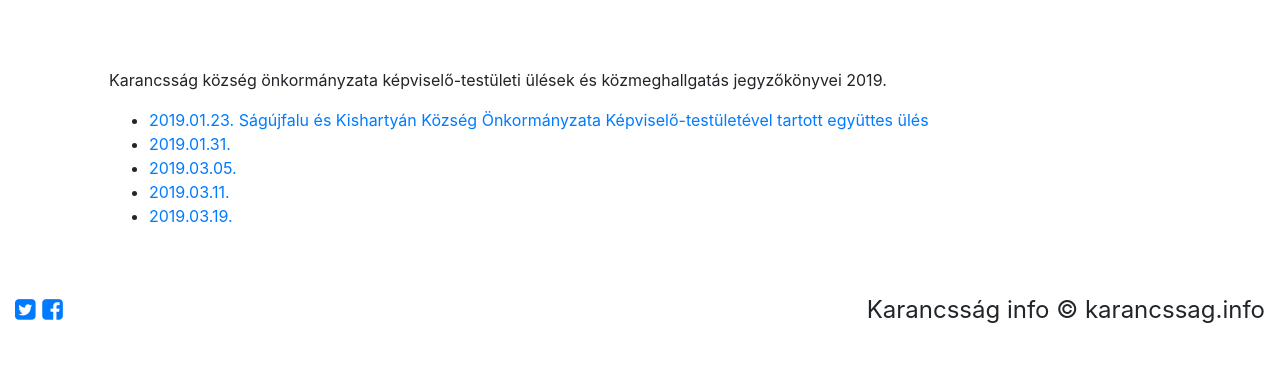
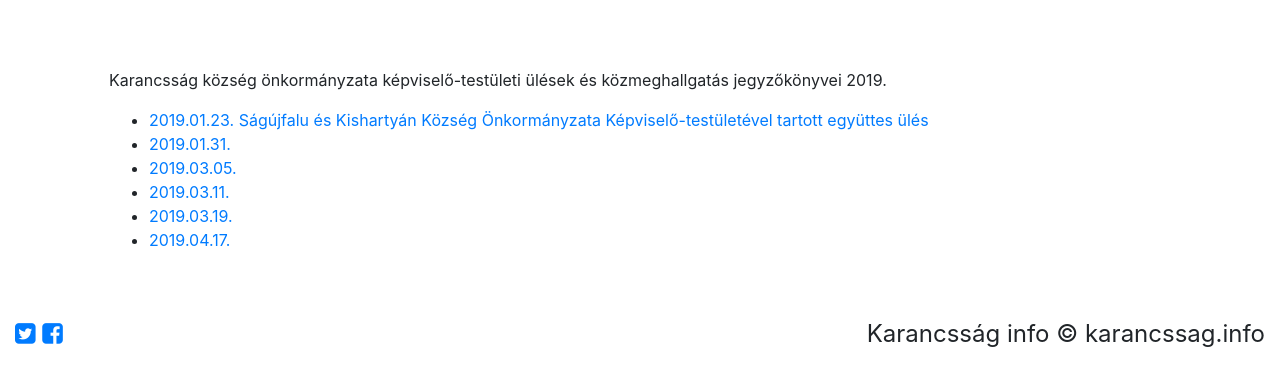
Before and after one commit to karancssag-info/karancssag.info, a Jekyll site: the page built from 2019.md, in a window 1280 px wide, cut to the strip 60-446 px from the top of the page. Built offline with Jekyll 4.4.1, drawn with Linux system fonts in a browser that asks for light colours; nearby versions of some CDN libraries; comment, search, counter and statistics services are not loaded.

Commit message:
2019.04.17 jkv

```diff
--- a/2019.md
+++ b/2019.md
@@ -13,6 +13,7 @@ Karancsság község önkormányzata képviselő-testületi ülések és közmeg
 + [2019.03.05.][3]{:target="_blank"}
 + [2019.03.11.][4]{:target="_blank"}
 + [2019.03.19.][5]{:target="_blank"}
++ [2019.04.17.][6]{:target="_blank"}
 
 
 [1]:{{ site.static_url }}/download/2019_01_23_egyuttes.pdf
@@ -20,3 +21,4 @@ Karancsság község önkormányzata képviselő-testületi ülések és közmeg
 [3]:{{ site.static_url }}/download/2019_03_05.pdf
 [4]:{{ site.static_url }}/download/2019_03_11.pdf
 [5]:{{ site.static_url }}/download/2019_03_19.pdf
+[6]:{{ site.static_url }}/download/2019_04_17.pdf
```
